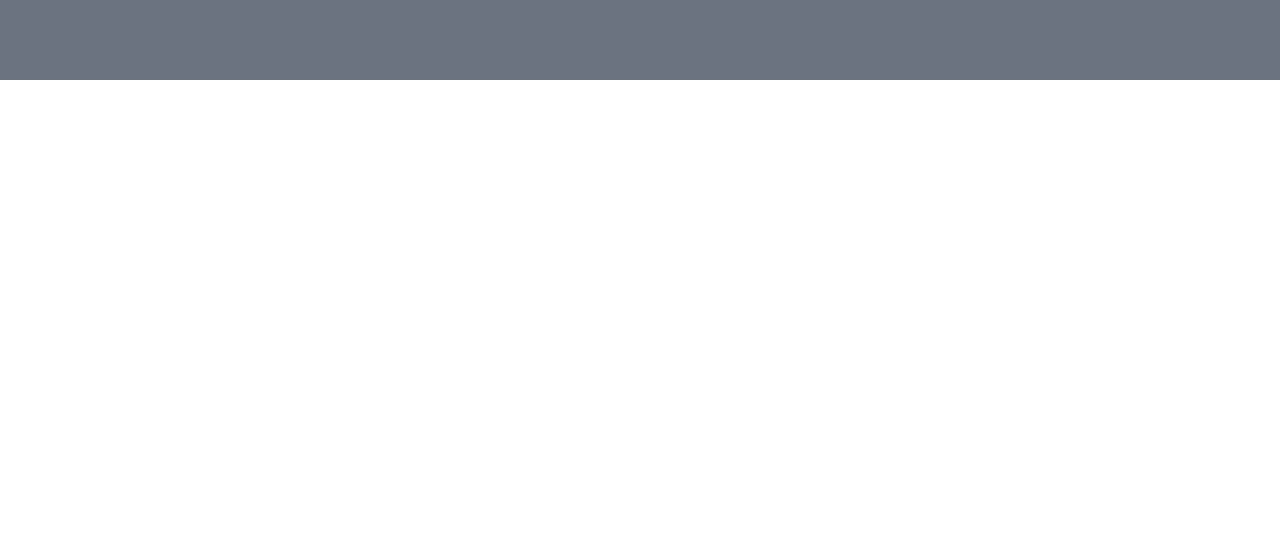
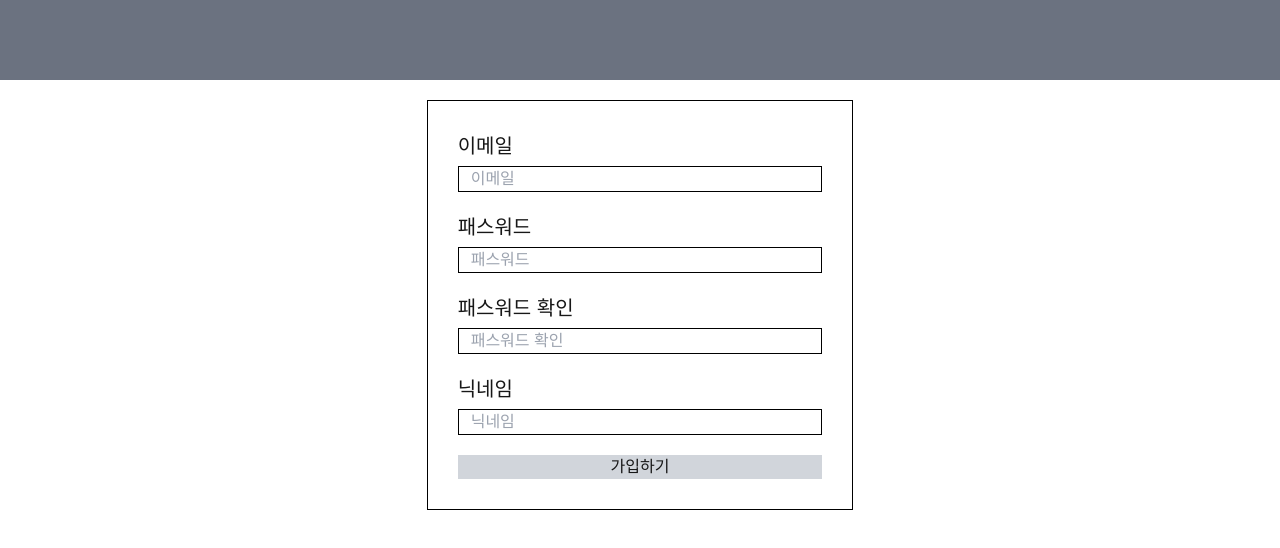
Before and after one commit to songhyein0123/code404, a Next.js app: page /auth/register in a window 1280 px wide. Shown: the top 548 px of the page. Built offline with nearby package versions, Linux system fonts and the light colour scheme.

Commit message:
feature: 회원가입 구현

```diff
--- /dev/null
+++ b/src/app/api/signup/route.ts
@@ -0,0 +1,20 @@
+import { AccountInfo } from "@/app/types/Account";
+import { signout, signup } from "@/services/authService";
+import { addUser } from "@/services/dbService";
+import { NextResponse } from "next/server";
+
+export async function POST(request: Request) {
+    const data: AccountInfo = await request.json();
+
+    await signout(); // 회원가입 시, 에러 방지
+
+    const signupResult = await signup(data);
+    if (!signupResult.success) return NextResponse.json({ success: false, error: signupResult.error });
+
+    const addUserResult = await addUser(data);
+    if (!addUserResult.success) return NextResponse.json({ success: false, error: addUserResult.error });
+
+    await signout(); // 회원가입 시 자동 인증 세션 등록 해제를 위한
+
+    return NextResponse.json({ success: true });
+}
--- /dev/null
+++ b/src/app/auth/login/page.tsx
@@ -0,0 +1,5 @@
+const Login = () => {
+    return <div className="w-full h-[200px] bg-orange-300">Login</div>;
+};
+
+export default Login;
--- a/src/app/auth/register/page.tsx
+++ b/src/app/auth/register/page.tsx
@@ -1,5 +1,123 @@
 "use client";
 
-const Register = () => {};
+import { zodResolver } from "@hookform/resolvers/zod";
+import { useForm } from "react-hook-form";
+import { z } from "zod";
+import type { AccountInfo } from "@/app/types/Account";
+import { useRouter } from "next/navigation";
+
+const schema: z.ZodType<AccountInfo> = z
+    .object({
+        email: z.string().email({ message: "유효한 값이 아닙니다." }),
+        password: z.string().min(6, { message: "유효한 값이 아닙니다.(최소 6글자 이상)" }),
+        confirmPassword: z.string(),
+        nickname: z
+            .string()
+            .regex(/^[가-힣]+$/, { message: "유효한 값이 아닙니다.(특수문자 제외 한글만)" })
+            .min(4, { message: "유효한 값이 아닙니다.(최소 4글자 이상)" })
+    })
+    .refine((data) => data.password === data.confirmPassword, {
+        message: "패스워드가 일치하지 않습니다.",
+        path: ["confirmPassword"]
+    });
+
+const Register = () => {
+    const router = useRouter();
+    const { register, handleSubmit, formState } = useForm<AccountInfo>({
+        mode: "onChange",
+        defaultValues: {
+            email: "",
+            password: "",
+            confirmPassword: "",
+            nickname: ""
+        },
+        resolver: zodResolver(schema)
+    });
+
+    const onSubmit = async (data: AccountInfo) => {
+        const response = await fetch("/api/signup", {
+            method: "POST",
+            headers: { "Content-Type": "application/json" },
+            body: JSON.stringify(data)
+        });
+
+        const result = await response.json();
+
+        if (result.success) {
+            console.log("성공");
+            alert("회원가입을 축하드립니다!");
+            router.replace("/");
+        } else {
+            console.log("실패");
+            alert("네트워크 오류가 발생하였습니다.");
+        }
+    };
+
+    return (
+        <form onSubmit={handleSubmit(onSubmit)} className="mt-[100px] flex justify-center items-center">
+            <div className="w-1/3 p-[30px] flex flex-col gap-[20px] border-[1px] border-solid border-black">
+                <div className="flex flex-col justify-start gap-[5px]">
+                    <label className="text-[20px]" htmlFor="이메일">
+                        이메일
+                    </label>
+                    <input
+                        className="border-[1px] border-solid border-black pl-3"
+                        {...register("email")}
+                        placeholder="이메일"
+                        type="email"
+                    />
+                    {formState.errors.email && (
+                        <span className="text-[12px] text-red-600">{formState.errors.email.message}</span>
+                    )}
+                </div>
+                <div className="flex flex-col justify-start gap-[5px]">
+                    <label className="text-[20px]" htmlFor="비밀번호">
+                        패스워드
+                    </label>
+                    <input
+                        className="border-[1px] border-solid border-black pl-3"
+                        {...register("password")}
+                        placeholder="패스워드"
+                        type="password"
+                    />
+                    {formState.errors.password && (
+                        <span className="text-[12px] text-red-600">{formState.errors.password.message}</span>
+                    )}
+                </div>
+                <div className="flex flex-col justify-start gap-[5px]">
+                    <label className="text-[20px]" htmlFor="비밀번호확인">
+                        패스워드 확인
+                    </label>
+                    <input
+                        className="border-[1px] border-solid border-black pl-3"
+                        {...register("confirmPassword")}
+                        placeholder="패스워드 확인"
+                        type="password"
+                    />
+                    {formState.errors.confirmPassword && (
+                        <span className="text-[12px] text-red-600">{formState.errors.confirmPassword.message}</span>
+                    )}
+                </div>
+                <div className="flex flex-col justify-start gap-[5px]">
+                    <label className="text-[20px]" htmlFor="닉네임">
+                        닉네임
+                    </label>
+                    <input
+                        className="border-[1px] border-solid border-black pl-3"
+                        {...register("nickname")}
+                        placeholder="닉네임"
+                        type="text"
+                    />
+                    {formState.errors.nickname && (
+                        <span className="text-[12px] text-red-600">{formState.errors.nickname.message}</span>
+                    )}
+                </div>
+                <button className="w-full bg-gray-300" disabled={!formState.isValid} type="submit">
+                    가입하기
+                </button>
+            </div>
+        </form>
+    );
+};
 
 export default Register;
--- /dev/null
+++ b/src/app/types/Account.ts
@@ -0,0 +1,6 @@
+export type AccountInfo = {
+    email: string;
+    password: string;
+    confirmPassword: string;
+    nickname: string;
+};
--- /dev/null
+++ b/src/services/authService.ts
@@ -0,0 +1,23 @@
+"use server";
+
+import { AccountInfo } from "@/app/types/Account";
+import { createClient } from "@/utils/supabase/server";
+
+export async function signup(data: AccountInfo) {
+    const { email, password } = data;
+    const supabase = createClient();
+
+    const info = {
+        email: email as string,
+        password: password as string
+    };
+
+    const { error } = await supabase.auth.signUp(info);
+
+    return error ? { success: false, error: error.message } : { success: true };
+}
+
+export async function signout() {
+    const supabase = createClient();
+    await supabase.auth.signOut();
+}
--- /dev/null
+++ b/src/services/dbService.ts
@@ -0,0 +1,19 @@
+"use server";
+
+import { AccountInfo } from "@/app/types/Account";
+import { BASE_PROFILE_URL } from "@/utils/network/config";
+import { createClient } from "@/utils/supabase/server";
+
+export async function addUser(data: AccountInfo) {
+    const supabase = createClient();
+
+    const { error } = await supabase.from("Users").insert({
+        user_name: data.nickname as string,
+        profile_url: BASE_PROFILE_URL as string,
+        email: data.email as string,
+        admin: false as boolean,
+        activate: true as boolean
+    });
+
+    return error ? { success: false, error: error.message } : { success: true };
+}
--- /dev/null
+++ b/src/utils/network/config.ts
@@ -0,0 +1,2 @@
+export const BASE_PROFILE_URL =
+    "https://exwqxpjssemyakuhvalz.supabase.co/storage/v1/object/public/user_profile_img/default_user_img.png?t=2024-10-13T13%3A22%3A57.259Z";
```
